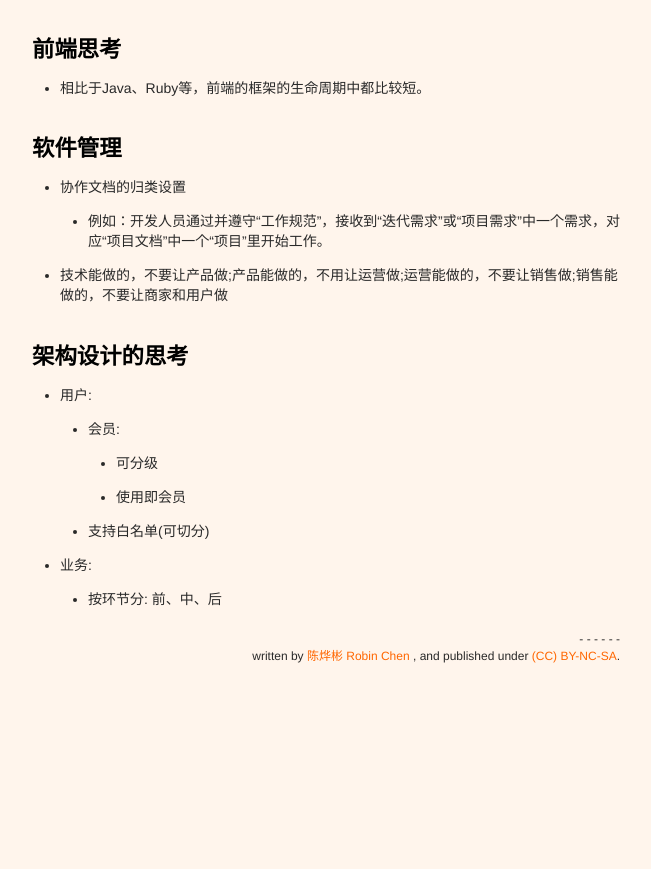
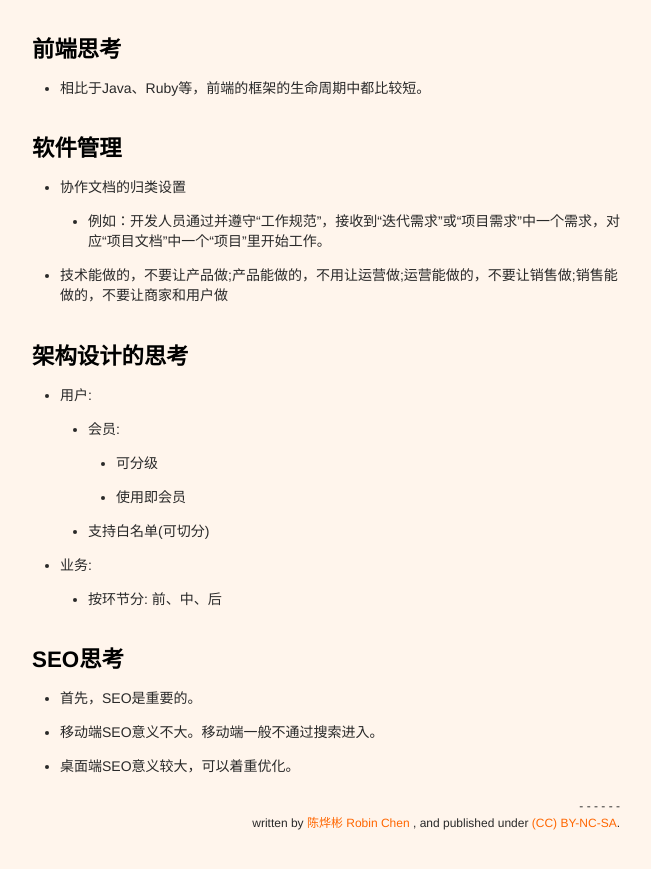
Before and after one commit to xianyuxmu/xianyuxmu.github.io, a Jekyll site: the page built from _posts/2018-02-02-zen-of-tech.md, in a window 1280 px wide and 900 px high, scrolled down 1956 px. Shown: the top 869 px of the window, without its empty margins (314-965 px from the left). Built offline with Jekyll 4.4.1, drawn with Linux system fonts in a browser that asks for light colours; comment, search, counter and statistics services are not loaded; before the commit the page ends 2689 px from its top, so only the background shows below that.

Commit message:
SEO思考

```diff
--- a/_posts/2018-02-02-zen-of-tech.md
+++ b/_posts/2018-02-02-zen-of-tech.md
@@ -86,3 +86,9 @@ tags:
 	- 支持白名单(可切分)
 - 业务:
 	- 按环节分: 前、中、后
+
+## SEO思考
+
+- 首先，SEO是重要的。
+- 移动端SEO意义不大。移动端一般不通过搜索进入。
+- 桌面端SEO意义较大，可以着重优化。
```
Also changed, not shown: _posts/2018-07-10-monthly-reading.md (+1 -0 lines).
